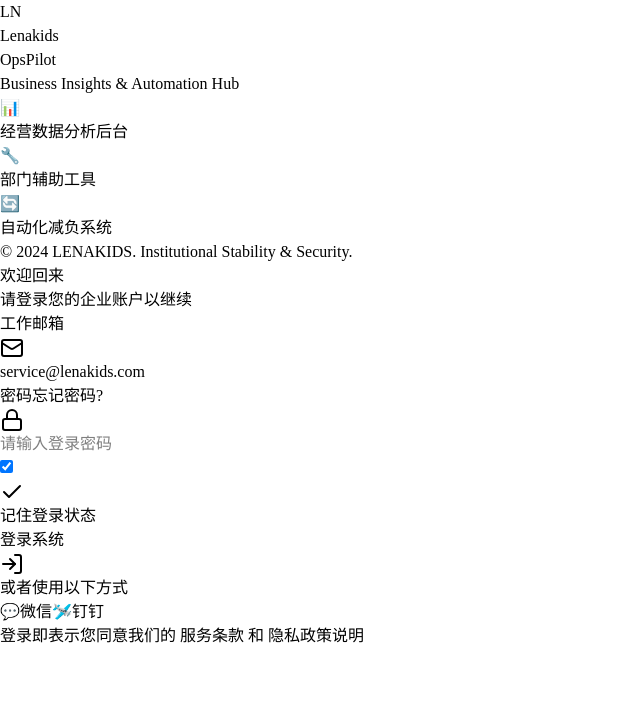
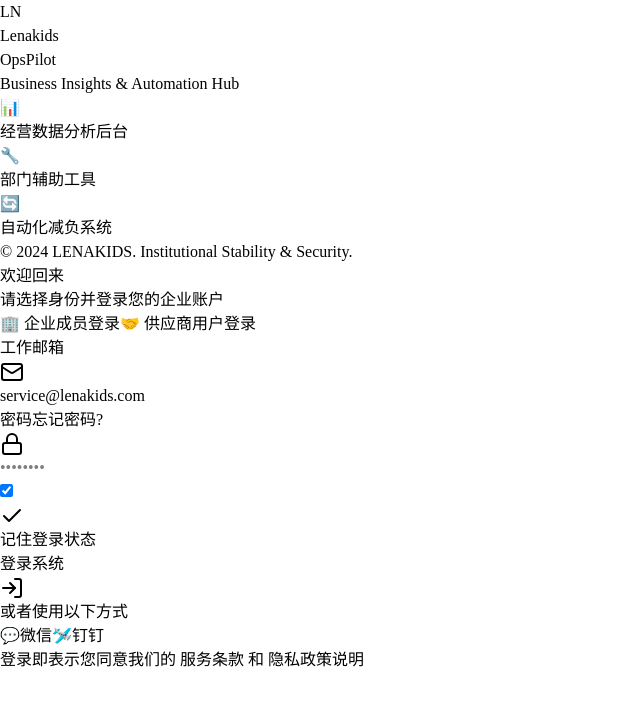
Before and after one commit to lenakids1603/OpsPilot, a React (Vite) app in the folder frontend/: page / in a window 1280 px wide. Shown: the top 706 px of the page, without its empty margins (0-640 px from the left). Built offline with nearby package versions, Linux system fonts and the light colour scheme.

Commit message:
feat(auth): implement dedicated supplier portal
Introduce a separate `SupplierPortalLayout` and role-based authentication flow. Update the login screen to allow users to toggle between employee and supplier accounts, routing them to the appropriate dashboard or portal.

```diff
--- a/frontend/src/App.tsx
+++ b/frontend/src/App.tsx
@@ -7,13 +7,18 @@ import React, { useState } from "react";
 import { motion, AnimatePresence } from "motion/react";
 import LoginScreen from "./components/LoginScreen";
 import DashboardLayout from "./layouts/DashboardLayout";
+import SupplierPortalLayout from "./layouts/SupplierPortalLayout";
+
+type UserRole = "employee" | "supplier";
 
 export default function App() {
   const [isLoggedIn, setIsLoggedIn] = useState(false);
   const [userEmail, setUserEmail] = useState("");
+  const [userRole, setUserRole] = useState<UserRole>("employee");
 
-  const handleLoginSuccess = (email: string) => {
+  const handleLoginSuccess = (email: string, role: UserRole) => {
     setUserEmail(email);
+    setUserRole(role);
     setIsLoggedIn(true);
   };
 
@@ -35,7 +40,7 @@ export default function App() {
           >
             <LoginScreen onLoginSuccess={handleLoginSuccess} />
           </motion.div>
-        ) : (
+        ) : userRole === "employee" ? (
           <motion.div
             key="dashboard"
             initial={{ opacity: 0 }}
@@ -45,6 +50,16 @@ export default function App() {
           >
             <DashboardLayout userEmail={userEmail} onLogout={handleLogout} />
           </motion.div>
+        ) : (
+          <motion.div
+            key="supplier-portal"
+            initial={{ opacity: 0 }}
+            animate={{ opacity: 1 }}
+            exit={{ opacity: 0 }}
+            transition={{ duration: 0.35 }}
+          >
+            <SupplierPortalLayout userEmail={userEmail} onLogout={handleLogout} />
+          </motion.div>
         )}
       </AnimatePresence>
     </div>
--- a/frontend/src/components/LoginScreen.tsx
+++ b/frontend/src/components/LoginScreen.tsx
@@ -7,15 +7,28 @@ import React, { useState } from "react";
 import { Mail, Lock, LogIn, Check, AlertCircle } from "lucide-react";
 
 interface LoginScreenProps {
-  onLoginSuccess: (email: string) => void;
+  onLoginSuccess: (email: string, role: "employee" | "supplier") => void;
 }
 
 export default function LoginScreen({ onLoginSuccess }: LoginScreenProps) {
+  const [role, setRole] = useState<"employee" | "supplier">("employee");
   const [email, setEmail] = useState("service@lenakids.com");
   const [password, setPassword] = useState("");
   const [rememberMe, setRememberMe] = useState(true);
   const [isLoggingIn, setIsLoggingIn] = useState(false);
   const [error, setError] = useState<string | null>(null);
+
+  const handleRoleChange = (newRole: "employee" | "supplier") => {
+    setRole(newRole);
+    setError(null);
+    if (newRole === "employee") {
+      setEmail("service@lenakids.com");
+      setPassword("");
+    } else {
+      setEmail("gys@lenakids.com");
+      setPassword("gys");
+    }
+  };
 
   const handleSubmit = (e: React.FormEvent) => {
     e.preventDefault();
@@ -24,13 +37,23 @@ export default function LoginScreen({ onLoginSuccess }: LoginScreenProps) {
 
     // Simulate a fast enterprise authentication loading bar
     setTimeout(() => {
-      if (password !== "lena") {
+      if (role === "employee") {
+        if (password !== "lena") {
+          setIsLoggingIn(false);
+          setError("公司员工密码错误，请检查后重试。");
+          return;
+        }
         setIsLoggingIn(false);
-        setError("密码错误，请输入正确的密码。");
-        return;
+        onLoginSuccess(email, "employee");
+      } else {
+        if (email !== "gys@lenakids.com" || password !== "gys") {
+          setIsLoggingIn(false);
+          setError("供应商账号或密码错误，请检查后重试。");
+          return;
+        }
+        setIsLoggingIn(false);
+        onLoginSuccess(email, "supplier");
       }
-      setIsLoggingIn(false);
-      onLoginSuccess(email);
     }, 1200);
   };
 
@@ -113,8 +136,34 @@ export default function LoginScreen({ onLoginSuccess }: LoginScreenProps) {
               欢迎回来
             </h2>
             <p className="text-sm text-[#43474e]">
-              请登录您的企业账户以继续
+              请选择身份并登录您的企业账户
             </p>
+          </div>
+
+          {/* Role Segmented Selector */}
+          <div className="bg-slate-100 p-1 rounded-xl flex items-center gap-1">
+            <button
+              type="button"
+              onClick={() => handleRoleChange("employee")}
+              className={`flex-1 py-2.5 text-center rounded-lg text-xs font-bold transition-all cursor-pointer ${
+                role === "employee"
+                  ? "bg-[#002045] text-white shadow-sm font-extrabold"
+                  : "text-slate-500 hover:text-slate-800 hover:bg-slate-50/50"
+              }`}
+            >
+              🏢 企业成员登录
+            </button>
+            <button
+              type="button"
+              onClick={() => handleRoleChange("supplier")}
+              className={`flex-1 py-2.5 text-center rounded-lg text-xs font-bold transition-all cursor-pointer ${
+                role === "supplier"
+                  ? "bg-[#002045] text-white shadow-sm font-extrabold"
+                  : "text-slate-500 hover:text-slate-800 hover:bg-slate-50/50"
+              }`}
+            >
+              🤝 供应商用户登录
+            </button>
           </div>
 
           {/* Form */}
@@ -122,7 +171,7 @@ export default function LoginScreen({ onLoginSuccess }: LoginScreenProps) {
             {/* Email Field */}
             <div className="space-y-2">
               <label className="block text-xs font-semibold uppercase tracking-wider text-[#43474e]">
-                工作邮箱
+                {role === "employee" ? "工作邮箱" : "工作邮箱 / 供应商账号"}
               </label>
               <div className="relative rounded-lg shadow-sm">
                 <div className="absolute inset-y-0 left-0 pl-3.5 flex items-center pointer-events-none text-slate-400">
@@ -163,7 +212,7 @@ export default function LoginScreen({ onLoginSuccess }: LoginScreenProps) {
                   value={password}
                   onChange={(e) => { setPassword(e.target.value); setError(null); }}
                   className="block w-full pl-11 pr-4 py-3 bg-white border border-slate-200 rounded-lg text-sm text-slate-800 focus:outline-none focus:ring-2 focus:ring-[#006591] focus:border-transparent transition-all duration-150 font-mono"
-                  placeholder="请输入登录密码"
+                  placeholder="••••••••"
                 />
               </div>
             </div>
@@ -206,7 +255,7 @@ export default function LoginScreen({ onLoginSuccess }: LoginScreenProps) {
                 </>
               ) : (
                 <>
-                  <span>登录系统</span>
+                  <span>{role === "employee" ? "登录系统" : "进入供应商工作台"}</span>
                   <LogIn className="h-4.5 w-4.5" />
                 </>
               )}
@@ -227,7 +276,7 @@ export default function LoginScreen({ onLoginSuccess }: LoginScreenProps) {
             <button
               onClick={() => {
                 setIsLoggingIn(true);
-                setTimeout(() => { setIsLoggingIn(false); onLoginSuccess("wechat@lenakids.com"); }, 900);
+                setTimeout(() => { setIsLoggingIn(false); onLoginSuccess("wechat@lenakids.com", "employee"); }, 900);
               }}
               className="flex items-center justify-center space-x-2 py-2.5 border border-slate-200 bg-white rounded-lg text-xs font-bold text-[#0b1c30] hover:bg-slate-50 transition-colors duration-150 cursor-pointer"
             >
@@ -237,7 +286,7 @@ export default function LoginScreen({ onLoginSuccess }: LoginScreenProps) {
             <button
               onClick={() => {
                 setIsLoggingIn(true);
-                setTimeout(() => { setIsLoggingIn(false); onLoginSuccess("dingtalk@lenakids.com"); }, 900);
+                setTimeout(() => { setIsLoggingIn(false); onLoginSuccess("dingtalk@lenakids.com", "employee"); }, 900);
               }}
               className="flex items-center justify-center space-x-2 py-2.5 border border-slate-200 bg-white rounded-lg text-xs font-bold text-[#0b1c30] hover:bg-slate-50 transition-colors duration-150 cursor-pointer"
             >
--- a/frontend/src/config/menu.tsx
+++ b/frontend/src/config/menu.tsx
@@ -48,6 +48,6 @@ export const MENU_ITEMS: MenuItem[] = [
   {
     title: "系统设置",
     icon: <Settings className="w-4.5 h-4.5 flex-shrink-0" />,
-    submenus: ["用户管理", "供应商账号管理", "角色权限配置", "供应商工作台"]
+    submenus: ["用户管理", "供应商账号管理", "角色权限配置"]
   }
 ];
--- /dev/null
+++ b/frontend/src/layouts/SupplierPortalLayout.tsx
@@ -0,0 +1,80 @@
+/**
+ * @license
+ * SPDX-License-Identifier: Apache-2.0
+ */
+
+import React from "react";
+import { motion } from "motion/react";
+import { LogOut } from "lucide-react";
+import SupplierWorkspacePage from "../pages/settings/SupplierWorkspacePage";
+
+interface SupplierPortalLayoutProps {
+  userEmail: string;
+  onLogout: () => void;
+}
+
+export default function SupplierPortalLayout({ userEmail, onLogout }: SupplierPortalLayoutProps) {
+  return (
+    <div id="supplier-portal-root" className="min-h-screen bg-[#f8f9ff] flex flex-col font-sans select-none text-[#0b1c30]">
+      {/* Top Header */}
+      <header className="bg-white border-b border-slate-200/80 sticky top-0 z-50 h-16 px-4 md:px-8 flex items-center justify-between shadow-xs">
+        <div className="flex items-center space-x-3">
+          <div className="w-9 h-9 bg-[#0b1c30] rounded-xl flex items-center justify-center font-serif text-white font-black text-[16px]">
+            LN
+          </div>
+          <div>
+            <h3 className="font-extrabold text-slate-800 text-[13.5px] tracking-tight leading-none flex items-center gap-1.5">
+              OpsPilot <span className="text-[10px] bg-indigo-50 text-indigo-700 px-1.5 py-0.5 rounded font-black font-sans uppercase">供应商协同门户</span>
+            </h3>
+            <p className="text-[10px] text-slate-450 font-bold block mt-1 leading-none font-sans">
+              LENAKIDS SUPPLY CHAIN PORTAL BACKBONE
+            </p>
+          </div>
+        </div>
+
+        <div className="flex items-center space-x-4">
+          <div className="flex items-center space-x-2 px-3 py-1.5 bg-slate-50 border border-slate-150 rounded-xl text-xs">
+            <div className="w-5 h-5 rounded-full bg-indigo-150 text-indigo-800 flex items-center justify-center font-extrabold text-[10px]">
+              供
+            </div>
+            <div className="text-left font-sans">
+              <span className="font-black text-slate-700 block leading-none">{userEmail}</span>
+              <span className="text-[9px] text-[#006591] block leading-none mt-1 font-bold">角色: 外部合作供应商</span>
+            </div>
+          </div>
+
+          <button
+            onClick={onLogout}
+            className="px-3.5 py-1.8 border border-rose-200 bg-rose-50 hover:bg-rose-100 text-rose-700 rounded-xl text-xs font-black flex items-center gap-1.5 cursor-pointer transition-colors"
+            title="安全注销并退出"
+          >
+            <LogOut className="w-3.5 h-3.5" />
+            <span className="hidden sm:inline">安全退出</span>
+          </button>
+        </div>
+      </header>
+
+      {/* Content Area */}
+      <main className="flex-grow p-4 md:p-8 bg-[#f8f9ff]">
+        <motion.div
+          initial={{ opacity: 0, y: 10 }}
+          animate={{ opacity: 1, y: 0 }}
+          transition={{ duration: 0.3 }}
+        >
+          <SupplierWorkspacePage userEmail={userEmail} onLogout={onLogout} />
+        </motion.div>
+      </main>
+
+      {/* Footer */}
+      <footer className="h-10 px-4 md:px-8 bg-white border-t border-slate-200/80 flex items-center justify-between text-[10px] text-slate-400 font-mono tracking-tight shrink-0">
+        <div>
+          <span>EXTERNAL ENGINE: </span>
+          <span className="text-[#0b1c30] font-bold">LENAKIDS SUPPLY CHAIN NETWORK v2.5.0</span>
+        </div>
+        <div className="hidden xs:inline text-slate-450">
+          SECURE REVERSE PROXY LAYER ACTIVE
+        </div>
+      </footer>
+    </div>
+  );
+}
--- a/frontend/src/routes/viewRegistry.tsx
+++ b/frontend/src/routes/viewRegistry.tsx
@@ -91,7 +91,6 @@ export function renderRegisteredView(selectedParent: string, selectedSub: string
     if (selectedSub === "用户管理") return <UserManagementPage />;
     if (selectedSub === "供应商账号管理") return <SupplierAccountPage />;
     if (selectedSub === "角色权限配置") return <RolePermissionsPage />;
-    if (selectedSub === "供应商工作台") return <SupplierWorkspacePage />;
   }
 
   // Fallback safely
```
Also changed, not shown: frontend/src/pages/settings/SupplierWorkspacePage.tsx (+14 -6 lines).
